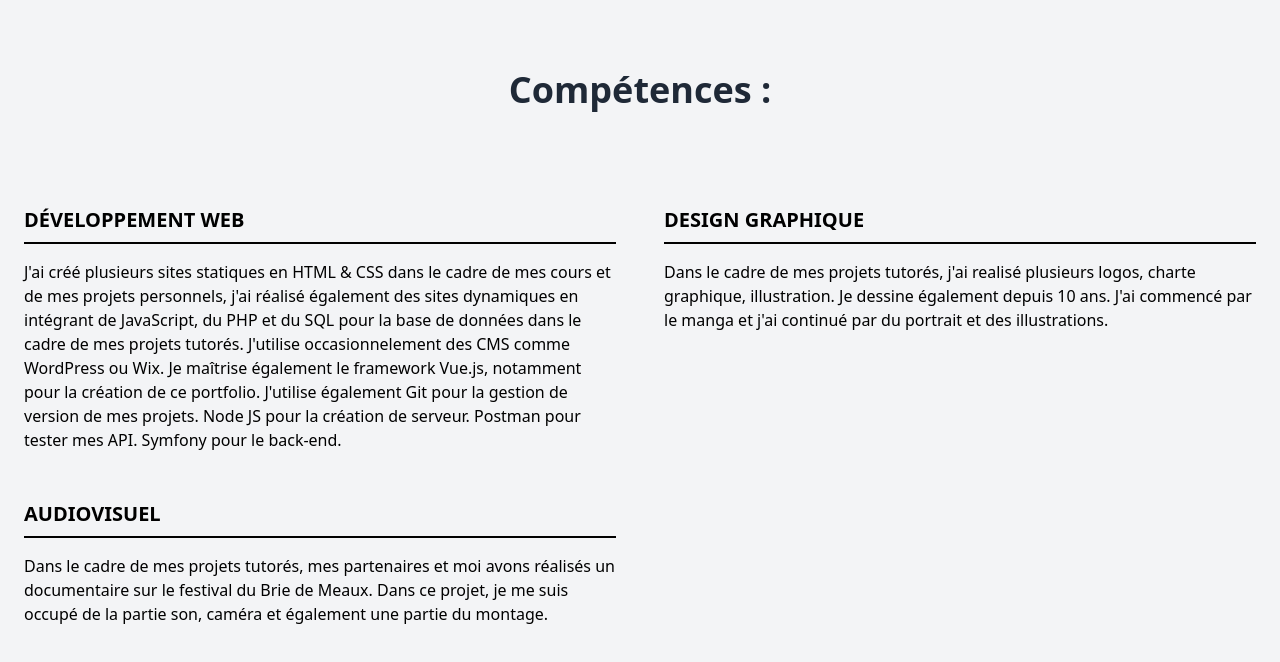
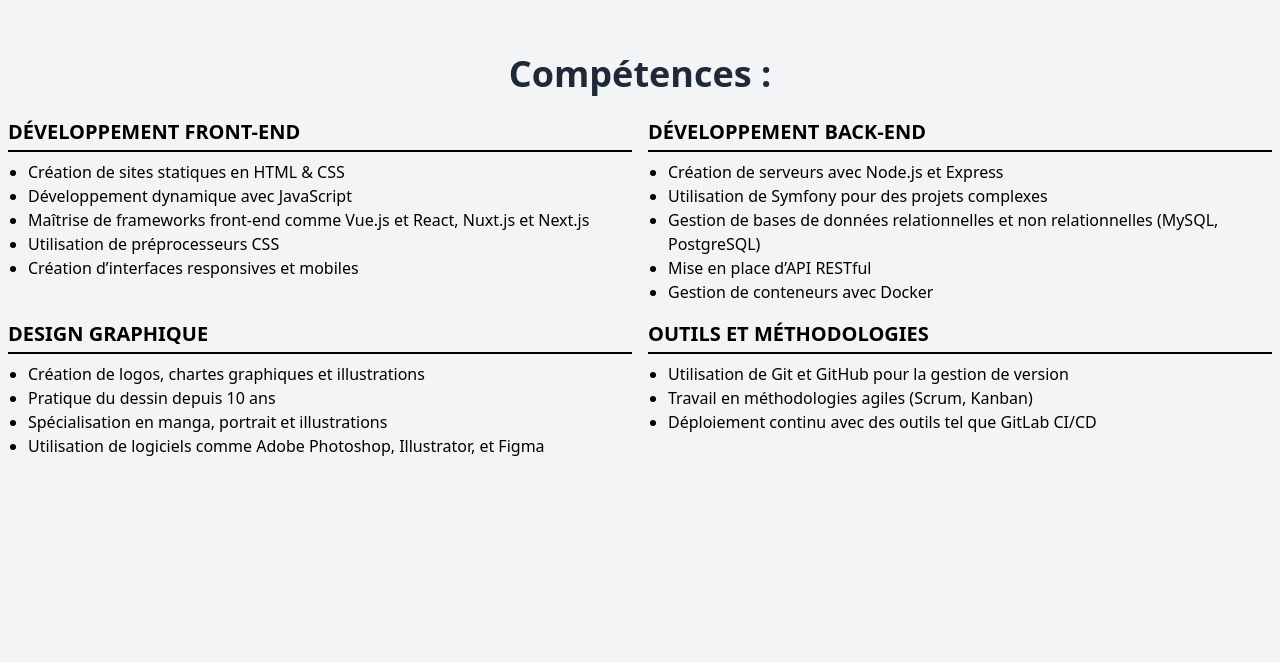
Before and after one commit to erwanmarega/Portfolio, a Vue app: page / in a window 1280 px wide. Shown: the part 1554-2216 px from the top of the page. Built offline with nearby package versions, Linux system fonts and the light colour scheme; a web font is replaced by a local one.

Commit message:
Ajout de l'animation dans la page about.vue et modifications textes hard_skills

```diff
--- a/src/views/about.vue
+++ b/src/views/about.vue
@@ -1,13 +1,23 @@
 <template>
-	<main class="min-h-screen flex items-center justify-center bg-gray-100 relative">
-  <div class="flex flex-col sm:flex-row items-center space-y-6 sm:space-y-0 sm:space-x-12">
-    <!-- Image container -->
-    <div class="sm:flex-shrink-0">
-      <img :src="erwanImage" alt="Photo d'Erwan" class="w-32 h-32 sm:w-48 sm:h-48 md:w-64 md:h-64 lg:w-80 lg:h-80 rounded-full object-cover object-center shadow-lg border-4 border-white transition-transform duration-300 hover:scale-105">
+  <main id="about" class="min-h-screen flex items-center justify-center bg-gray-100 relative">
+    <div
+      class="flex flex-col sm:flex-row items-center space-y-6 sm:space-y-0 sm:space-x-12"
+      ref="aboutSection"
+      :class="{ 'animate-visible': isVisible }"
+    >
+      <!-- Image à gauche -->
+      <div
+        class="sm:flex-shrink-0 transition-transform duration-500 ease-out transform"
+        :class="isVisible ? 'translate-x-0 opacity-100' : '-translate-x-10 opacity-0'"
+      >
+        <img :src="erwanImage" alt="Photo d'Erwan" class="w-32 h-32 sm:w-48 sm:h-48 md:w-64 md:h-64 lg:w-80 lg:h-80 rounded-full object-cover object-center shadow-lg border-4 border-white hover:scale-105">
       </div>
 
-    <!-- Text and buttons container -->
-    <div class="text-center p-8 bg-white shadow-lg rounded-lg">
+      <!-- Texte à droite -->
+      <div
+        class="text-center p-8 bg-white shadow-lg rounded-lg transition-transform duration-500 ease-out transform"
+        :class="isVisible ? 'translate-x-0 opacity-100' : 'translate-x-10 opacity-0'"
+      >
         <h1 class="text-4xl font-bold text-gray-800 mb-6">PORTFOLIO</h1>
         <p class="text-lg text-gray-600 mb-8 leading-relaxed">
           Développeur web en formation, <br />
@@ -16,6 +26,7 @@
           en alternance au sein de Présence Verte en tant qu’assistant communication.
         </p>
         <div class="flex justify-center space-x-4">
+          <!-- Boutons inchangés avec effets -->
           <a :href="CV_Link" target="_blank" class="group relative inline-block overflow-hidden rounded border border-gray-100 bg-gray-200 px-6 py-2 text-sm font-medium text-slate-800 hover:text-violet-600 focus:outline-none focus:ring active:bg-indigo-600 active:text-white">
             <span class="ease absolute left-0 top-0 h-0 w-0 border-t-2 border-violet-600 transition-all duration-200 group-hover:w-full"></span>
             <span class="ease absolute right-0 top-0 h-0 w-0 border-r-2 border-violet-600 transition-all duration-200 group-hover:h-full"></span>
@@ -39,17 +50,55 @@
 <script>
 import ErwanImage from '../assets/img_erwan.JPG';
 
-
 export default {
   data() {
     return {
+      isVisible: false, // Contrôle de la visibilité
       erwanImage: ErwanImage,
       CV_Link: 'https://drive.google.com/file/d/1o0u6f1W0iew4LDbRSwhZF0FSfMco4yXt/view?usp=drive_link',
       Portfolio_Link: 'https://drive.google.com/file/d/1gbwL6-WvAEey_DaKdZSM0f64DIyAMvGa/view?usp=drive_link'
     };
+  },
+  mounted() {
+    // Initialisation de l'Intersection Observer
+    const observer = new IntersectionObserver(
+      ([entry]) => {
+        if (entry.isIntersecting) {
+          this.isVisible = true;
+        }
+      },
+      {
+        threshold: 0.1 // Détecte lorsque 10% de l'élément est visible
+      }
+    );
+    observer.observe(this.$refs.aboutSection);
   }
 };
 </script>
 
 <style scoped>
+/* Styles d'animation */
+.transition-transform {
+  transition: transform 0.5s ease, opacity 0.5s ease;
+}
+
+.opacity-0 {
+  opacity: 0;
+}
+
+.opacity-100 {
+  opacity: 1;
+}
+
+.-translate-x-10 {
+  transform: translateX(-2.5rem);
+}
+
+.translate-x-10 {
+  transform: translateX(2.5rem);
+}
+
+.translate-x-0 {
+  transform: translateX(0);
+}
 </style>
--- a/src/views/contact.vue
+++ b/src/views/contact.vue
@@ -60,7 +60,7 @@
 		  this.message = '';
 		} catch (error) {
 		  alert('Erreur lors de l\'envoi de l\'email.');
-		  console.error('Erreur:', error.response ? error.response.data : error.message); // Afficher l'erreur
+		  console.error('Erreur:', error.response ? error.response.data : error.message);
 		}
 	  }
 	}
--- a/src/views/créations.vue
+++ b/src/views/créations.vue
@@ -1,6 +1,5 @@
 <template>
 	<main class="min-h-screen flex items-center justify-center bg-gray-100 flex-col p-4 relative">
-	  <!-- Bloc pour l'API Pokemon -->
 	  <div class="relative text-center p-8 bg-white shadow-lg rounded-lg m-12 w-full max-w-screen-lg flex flex-col sm:flex-row sm:justify-center">
 		<img :src="api_pokemon" alt="API Pokemon" class="album-img sm:mr-8 mb-4 sm:mb-0" />
 		<div class="flex flex-col justify-center mt-4 sm:mt-0">
@@ -17,9 +16,7 @@
 		</div>
 	  </div>
 
-	  <!-- Bloc pour la Calculatrice IOS -->
 	  <div class="relative text-center p-8 bg-white shadow-lg rounded-lg m-12 w-full max-w-screen-lg flex flex-col sm:flex-row sm:justify-center">
-		<!-- Applique une taille différente si la modale est ouverte -->
 		<img :src="calculatrice_ios" alt="Calculatrice IOS" class="album-img sm:mr-8 mb-4 sm:mb-0" :class="{'small-img': isModalOpen}" />
 		<div class="flex flex-col justify-center mt-4 sm:mt-0">
 		  <p class="font-bold text-lg">Voici un exercice pour reproduire une calculatrice IOS !</p>
@@ -35,14 +32,12 @@
 		</div>
 	  </div>
 
-	  <!-- Fenêtre modale -->
 	  <transition name="modal-fade">
 		<div v-if="isModalOpen" class="modal-overlay" @click="closeModal">
 		  <div class="modal-content" @click.stop>
 			<img :src="modalImage" alt="Image dans la modale" class="w-full max-w-screen-sm mx-auto rounded" />
 			<h2 class="text-2xl font-bold mt-4">{{ modalTitle }}</h2>
 			<p class="text-gray-700 mt-2">{{ modalDescription }}</p>
-			<!-- Lien spécifique pour chaque projet -->
 			<p v-if="modalLink" class="mt-4 text-blue-600 hover:underline">
 			  <a :href="modalLink" target="_blank" rel="noopener noreferrer">{{ modalLinkText }}</a>
 			</p>
--- a/src/views/hard_skills.vue
+++ b/src/views/hard_skills.vue
@@ -1,14 +1,18 @@
 <template>
-	<div class="bg-gray-100 text-black min-h-screen p-6 relative">
-		<div class="text-center">
-			<h1 class="text-4xl font-bold text-gray-800 mb-24">
-			Compétences :
-			</h1>
-		</div>
-	  <div class="container mx-auto grid grid-cols-1 sm:grid-cols-2 lg:grid-cols-2 gap-12">
+	<div class="bg-gray-100 text-black min-h-screen p-2 relative">
+	  <div class="text-center">
+		<h1 class="text-4xl font-bold text-gray-800 mb-6">
+		  Compétences :
+		</h1>
+	  </div>
+	  <div class="container mx-auto grid grid-cols-1 sm:grid-cols-2 lg:grid-cols-2 gap-4">
 		<div v-for="competence in competences" :key="competence.title">
-		  <h2 class="text-xl font-bold mb-4 border-b-2 border-black pb-2 uppercase">{{ competence.title }}</h2>
-		  <p class=" text-black">{{ competence.description }}</p>
+		  <h2 class="text-xl font-bold mb-2 border-b-2 border-black pb-1 uppercase">
+			{{ competence.title }}
+		  </h2>
+		  <ul class="list-disc pl-5 text-black">
+			<li v-for="item in competence.description" :key="item">{{ item }}</li>
+		  </ul>
 		</div>
 	  </div>
 	</div>
@@ -16,25 +20,46 @@
 
   <script>
   export default {
-	name: 'Page',
+	name: "Page",
 	data() {
 	  return {
 		competences: [
 		  {
-			title: 'Développement Web',
-			description:
-			"J'ai créé plusieurs sites statiques en HTML & CSS dans le cadre de mes cours et de mes projets personnels, j'ai réalisé également des sites dynamiques en intégrant de JavaScript, du PHP et du SQL pour la base de données dans le cadre de mes projets tutorés. J'utilise occasionnelement des CMS comme WordPress ou Wix. Je maîtrise également le framework Vue.js, notamment pour la création de ce portfolio. J'utilise également Git pour la gestion de version de mes projets. Node JS pour la création de serveur. Postman pour tester mes API. Symfony pour le back-end."
+			title: "Développement Front-End",
+			description: [
+			  "Création de sites statiques en HTML & CSS",
+			  "Développement dynamique avec JavaScript",
+			  "Maîtrise de frameworks front-end comme Vue.js et React, Nuxt.js et Next.js",
+			  "Utilisation de préprocesseurs CSS",
+			  "Création d’interfaces responsives et mobiles"
+			]
 		  },
 		  {
-			title: 'Design Graphique',
-			description:
-			"Dans le cadre de mes projets tutorés, j'ai realisé plusieurs logos, charte graphique, illustration. Je dessine également depuis 10 ans. J'ai commencé par le manga et j'ai continué par du portrait et des illustrations."
-		},
-
+			title: "Développement Back-End",
+			description: [
+			  "Création de serveurs avec Node.js et Express",
+			  "Utilisation de Symfony pour des projets complexes",
+			  "Gestion de bases de données relationnelles et non relationnelles (MySQL, PostgreSQL)",
+			  "Mise en place d’API RESTful",
+			  "Gestion de conteneurs avec Docker",
+			]
+		  },
 		  {
-			title: 'Audiovisuel',
-			description:
-			  "Dans le cadre de mes projets tutorés, mes partenaires et moi avons réalisés un documentaire sur le festival du Brie de Meaux. Dans ce projet, je me suis occupé de la partie son, caméra et également une partie du montage."
+			title: "Design Graphique",
+			description: [
+			  "Création de logos, chartes graphiques et illustrations",
+			  "Pratique du dessin depuis 10 ans",
+			  "Spécialisation en manga, portrait et illustrations",
+			  "Utilisation de logiciels comme Adobe Photoshop, Illustrator, et Figma"
+			]
+		  },
+		  {
+			title: "Outils et Méthodologies",
+			description: [
+			  "Utilisation de Git et GitHub pour la gestion de version",
+			  "Travail en méthodologies agiles (Scrum, Kanban)",
+			  "Déploiement continu avec des outils tel que GitLab CI/CD"
+			]
 		  }
 		]
 	  };
@@ -43,4 +68,5 @@
   </script>
 
   <style scoped>
+
   </style>
--- a/src/views/home.vue
+++ b/src/views/home.vue
@@ -16,7 +16,9 @@
     </div>
 
     <div class="fixed bottom-4 right-4">
+      <a href="#about" class="cursor-pointer">
       <img :src="flecheImage" alt="Flèche vers le bas" class="w-12 h-12 animate-bounce mx-auto">
+      </a>
     </div>
   </main>
 </template>
```
Also changed, not shown: src/assets/Calculatrice_ios.png, src/assets/api_pokemon.png. Lines whose indentation alone changed are shown as unchanged.
